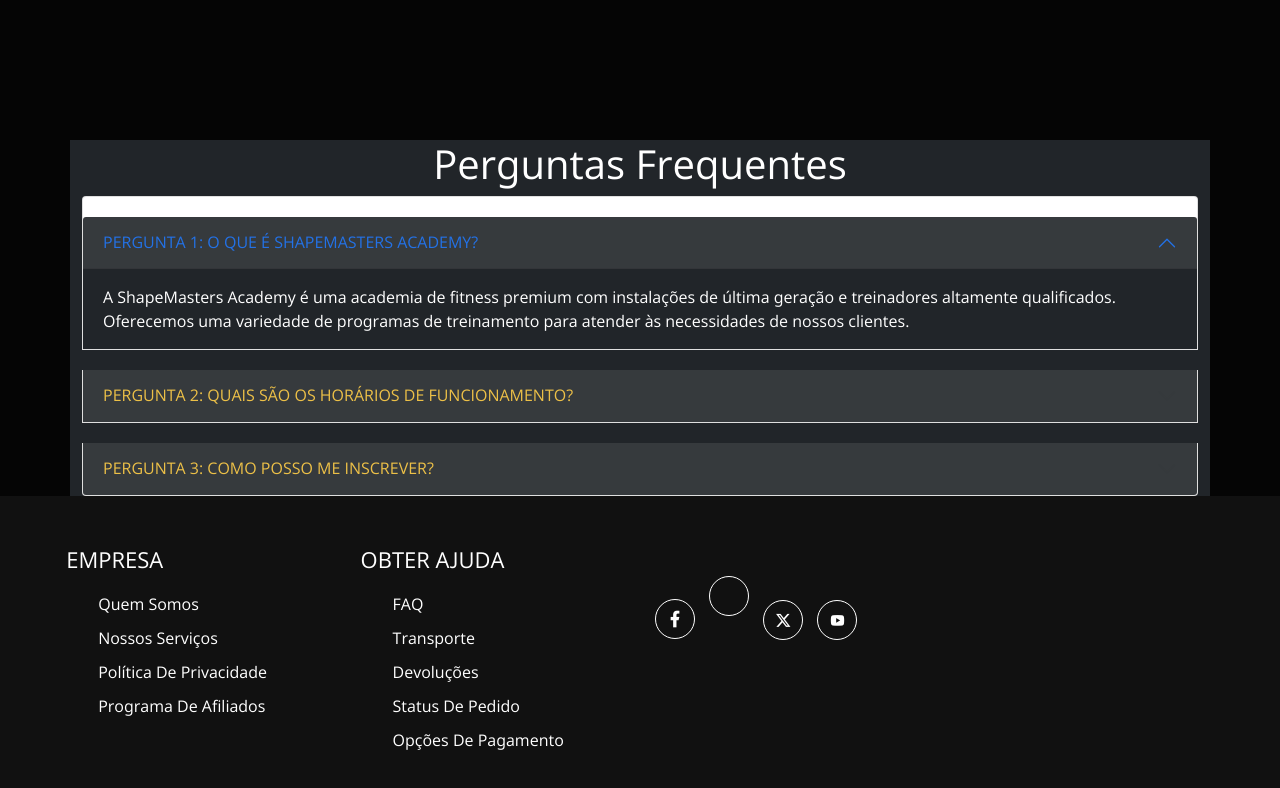
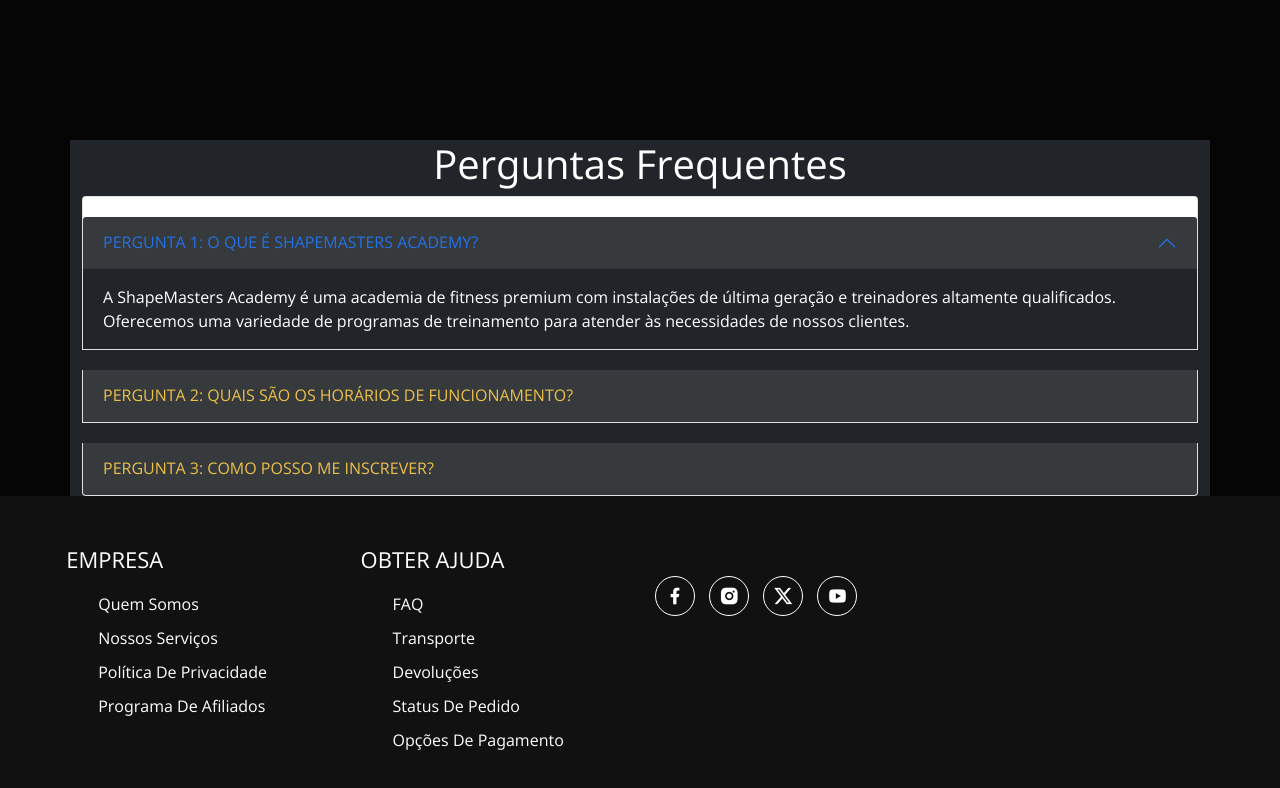
Before and after one commit to Miguelluisdev/e-commerce-Gym, a website: page index.html in a window 1280 px wide. Shown: the part 9363-10151 px from the top of the page. Drawn offline with nearby package versions, Linux system fonts and the light colour scheme.

Commit message:
Update index.html

```diff
--- a/index.html
+++ b/index.html
@@ -602,9 +602,9 @@
           <div class="footer-col">
               <div class="medias-socias">
                   <a href="https://pt-br.facebook.com/business/learn" target="_blank" > <i class="ri-facebook-fill"></i></a>
-                  <a href="https://www.instagram.com/migu3lluiz/" target="_blank > <i class="ri-instagram-fill"></i> </a>
-                  <a href="https://twitter.com/MiguelL11294836" target="_blank > <i class="ri-twitter-x-fill"></i> </a>
-                  <a href="https://www.youtube.com/@renatocariani" target="_blank > <i class="ri-youtube-fill"></i> </a>
+                  <a href="https://www.instagram.com/migu3lluiz/" target="_blank" > <i class="ri-instagram-fill"></i> </a>
+                  <a href="https://twitter.com/MiguelL11294836" target="_blank" > <i class="ri-twitter-x-fill"></i> </a>
+                  <a href="https://www.youtube.com/@renatocariani" target="_blank" > <i class="ri-youtube-fill"></i> </a>
               </div>
 
           </div>
```
